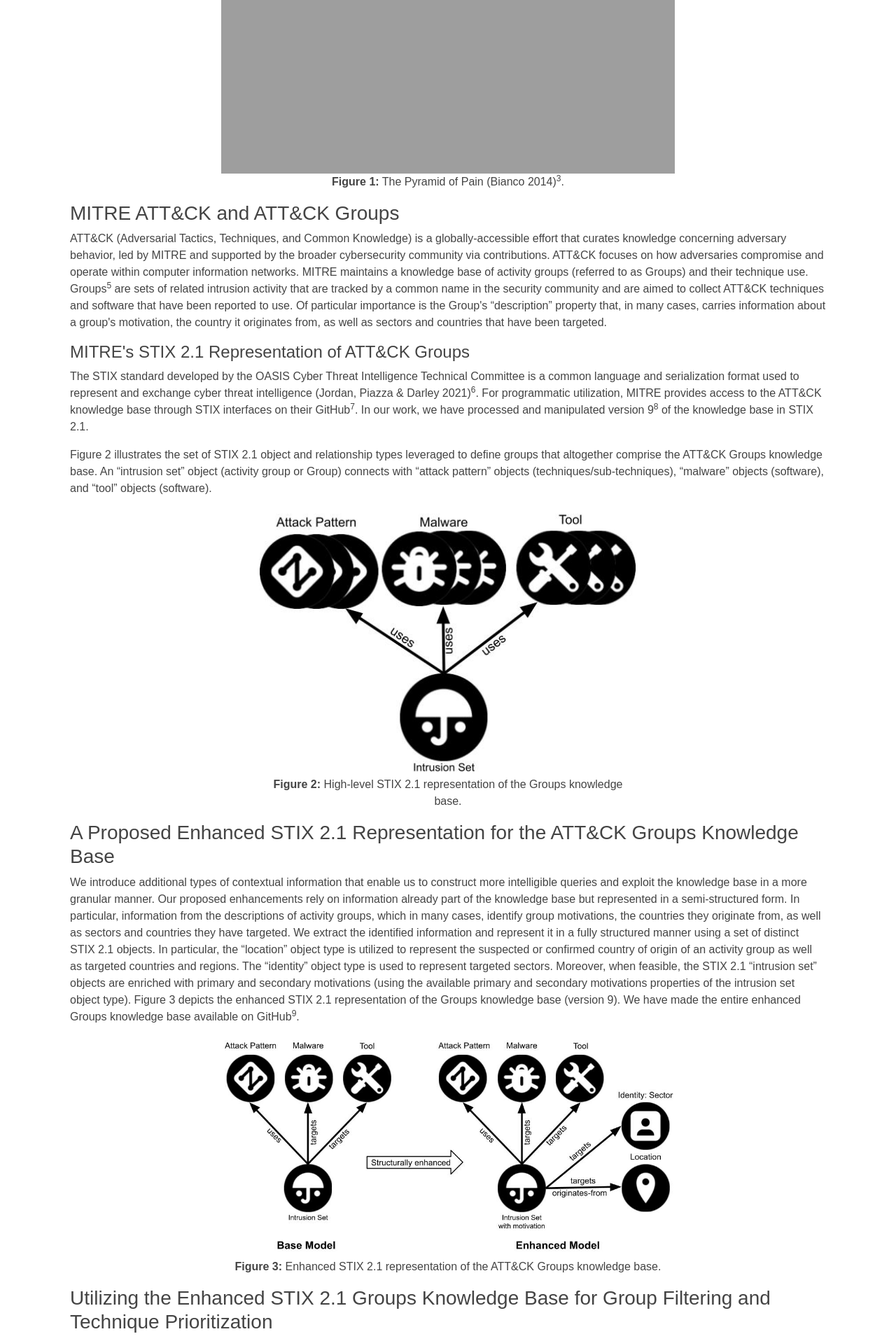
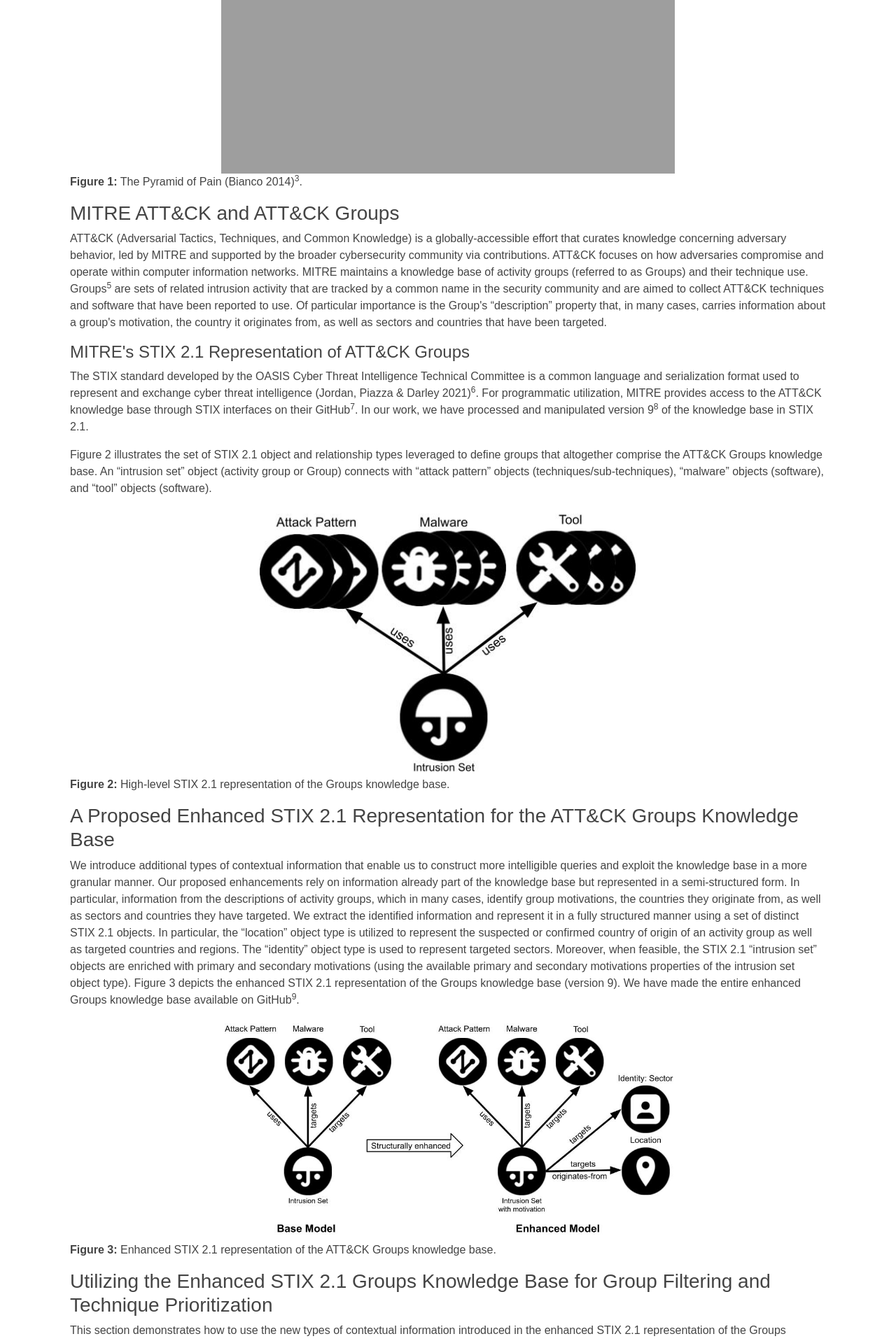
Before and after one commit to mateusdz/jcopweb, a Jekyll site: the page built from content/blogposts/blogpost2.html, in a window 1280 px wide. Shown: the part 887-2803 px from the top of the page at 70% size. Built offline with Jekyll 4.4.1, drawn with Linux system fonts in a browser that asks for light colours.

Commit message:
Moving image descriptions out of image div

```diff
--- a/content/blogposts/blogpost2.html
+++ b/content/blogposts/blogpost2.html
@@ -49,8 +49,8 @@ permalink: /blogposts/blog2.html
             alt="Bianco's Pyramide of Pain."
             class="responsive-img"
           />
-          <p><b>Figure 1:</b> The Pyramid of Pain (Bianco 2014)<sup>3</sup>.</p>
         </div>
+        <p><b>Figure 1:</b> The Pyramid of Pain (Bianco 2014)<sup>3</sup>.</p>
         <h3>MITRE ATT&CK and ATT&CK Groups</h3>
         <p>
           ATT&CK (Adversarial Tactics, Techniques, and Common Knowledge) is a
@@ -90,11 +90,11 @@ permalink: /blogposts/blog2.html
             alt="High-level STIX 2.1 representation of the Groups knowledge base."
             class="responsive-img"
           />
-          <p>
-            <b>Figure 2:</b> High-level STIX 2.1 representation of the Groups
-            knowledge base.
-          </p>
         </div>
+        <p>
+          <b>Figure 2:</b> High-level STIX 2.1 representation of the Groups
+          knowledge base.
+        </p>
         <h3>
           A Proposed Enhanced STIX 2.1 Representation for the ATT&CK Groups
           Knowledge Base
@@ -126,10 +126,10 @@ permalink: /blogposts/blog2.html
             alt="Enhanced STIX 2.1 representation of the ATT&CK Groups knowledge base."
             class="responsive-img"
           />
-          <p>
-            <b>Figure 3:</b> Enhanced STIX 2.1 representation of the ATT&CK Groups knowledge base.
-          </p>
         </div>
+        <p>
+          <b>Figure 3:</b> Enhanced STIX 2.1 representation of the ATT&CK Groups knowledge base.
+        </p>
         <h3>
           Utilizing the Enhanced STIX 2.1 Groups Knowledge Base for Group
           Filtering and Technique Prioritization
```
